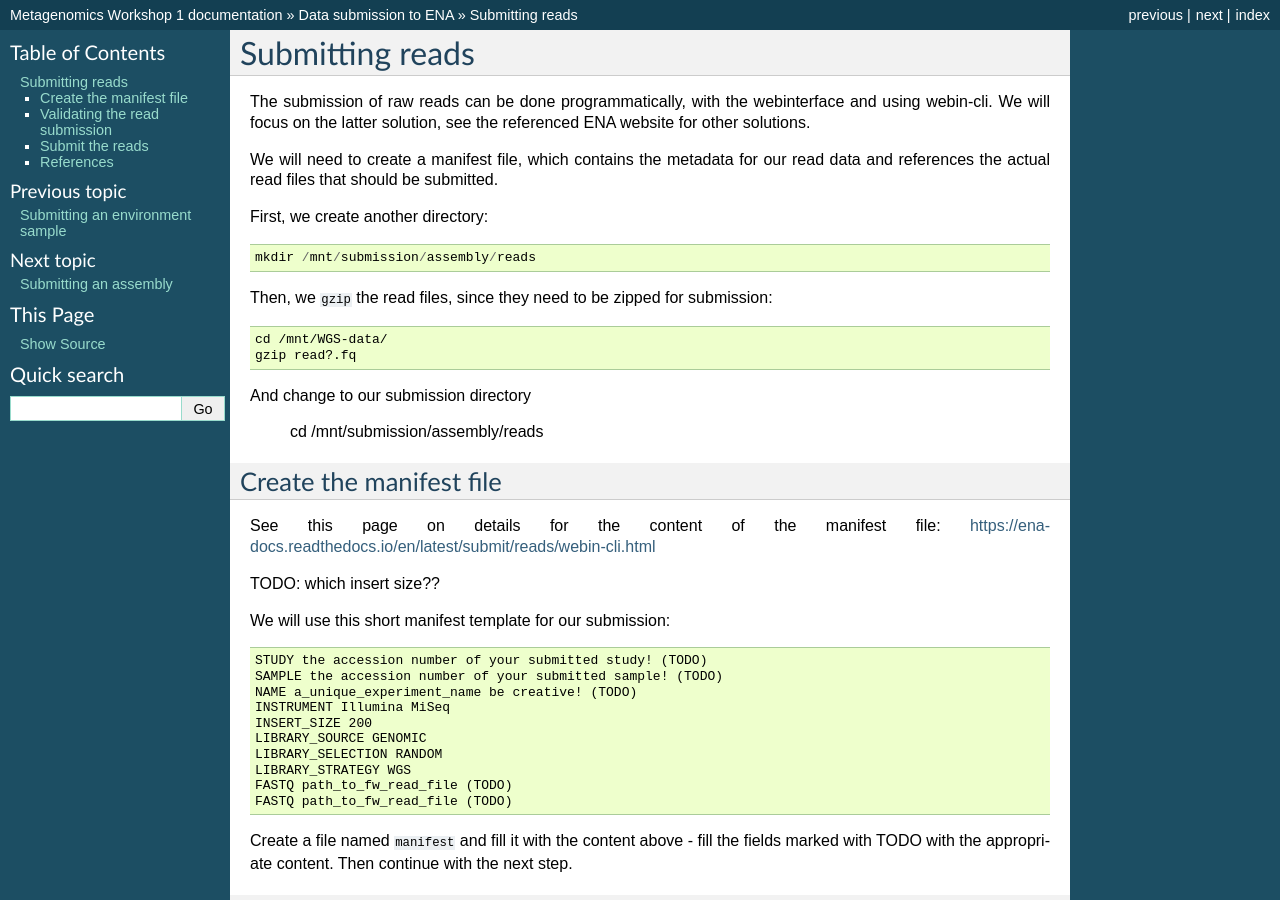
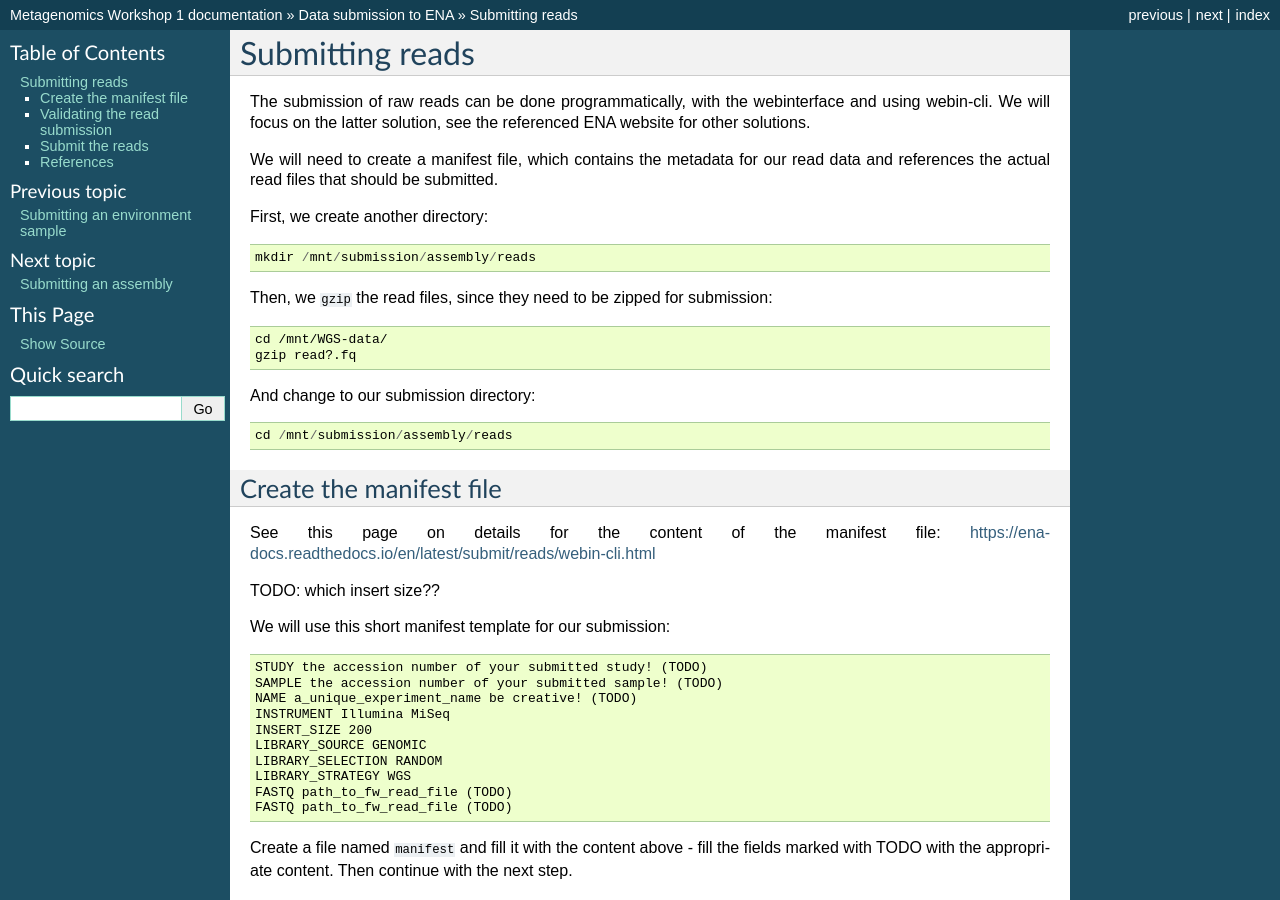
Before and after one commit to metagenomics/metagenomics-workshop, a Sphinx documentation site: the page built from docs/data_submission/read_submission.rst, in a window 1280 px wide and 900 px high. Built offline with Sphinx 7.4.7, drawn with Linux system fonts in a browser that asks for light colours.

```diff
--- a/docs/data_submission/read_submission.rst
+++ b/docs/data_submission/read_submission.rst
@@ -15,7 +15,7 @@ Then, we ``gzip`` the read files, since they need to be zipped for submission::
   cd /mnt/WGS-data/
   gzip read?.fq
 
-And change to our submission directory
+And change to our submission directory::
 
   cd /mnt/submission/assembly/reads
 
```
